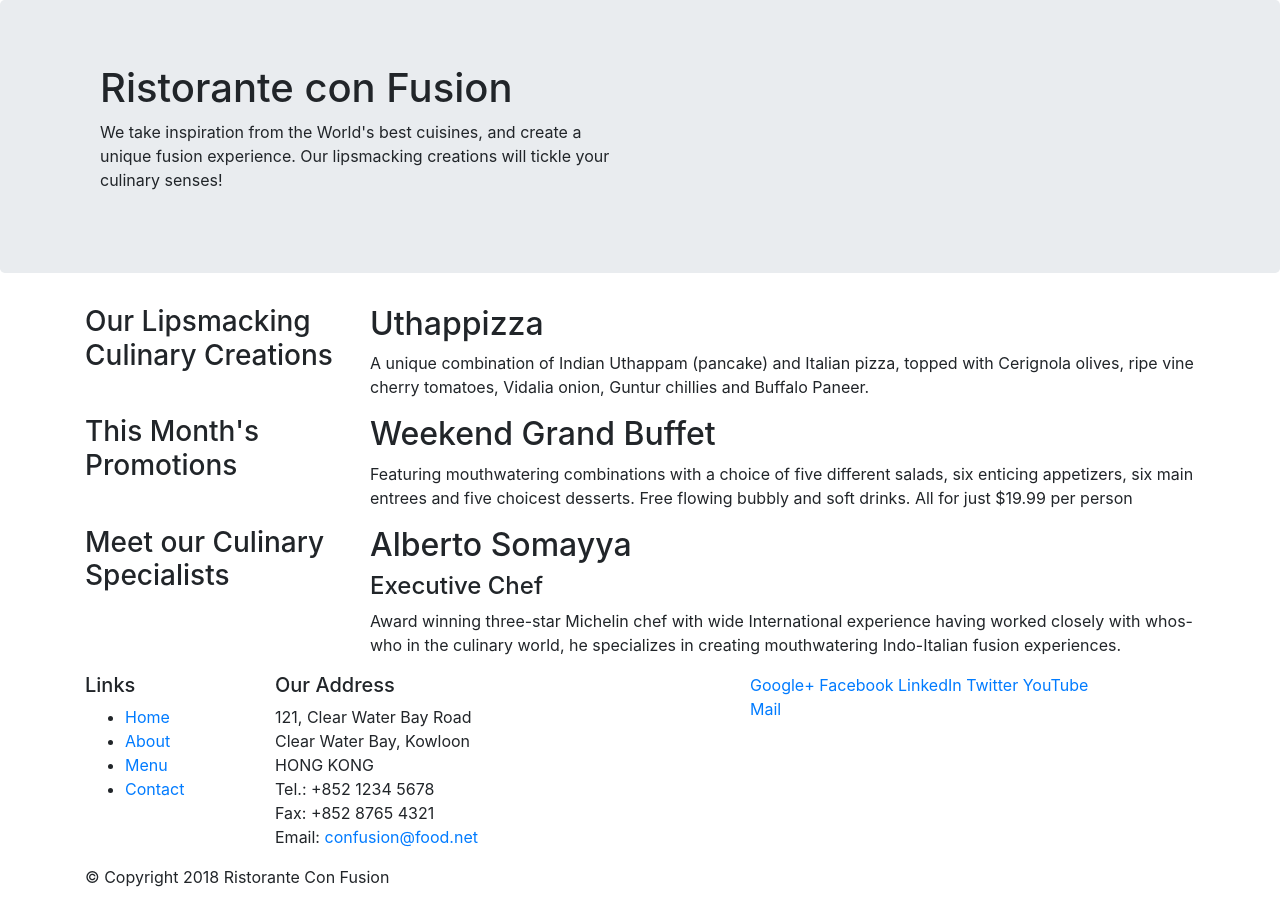
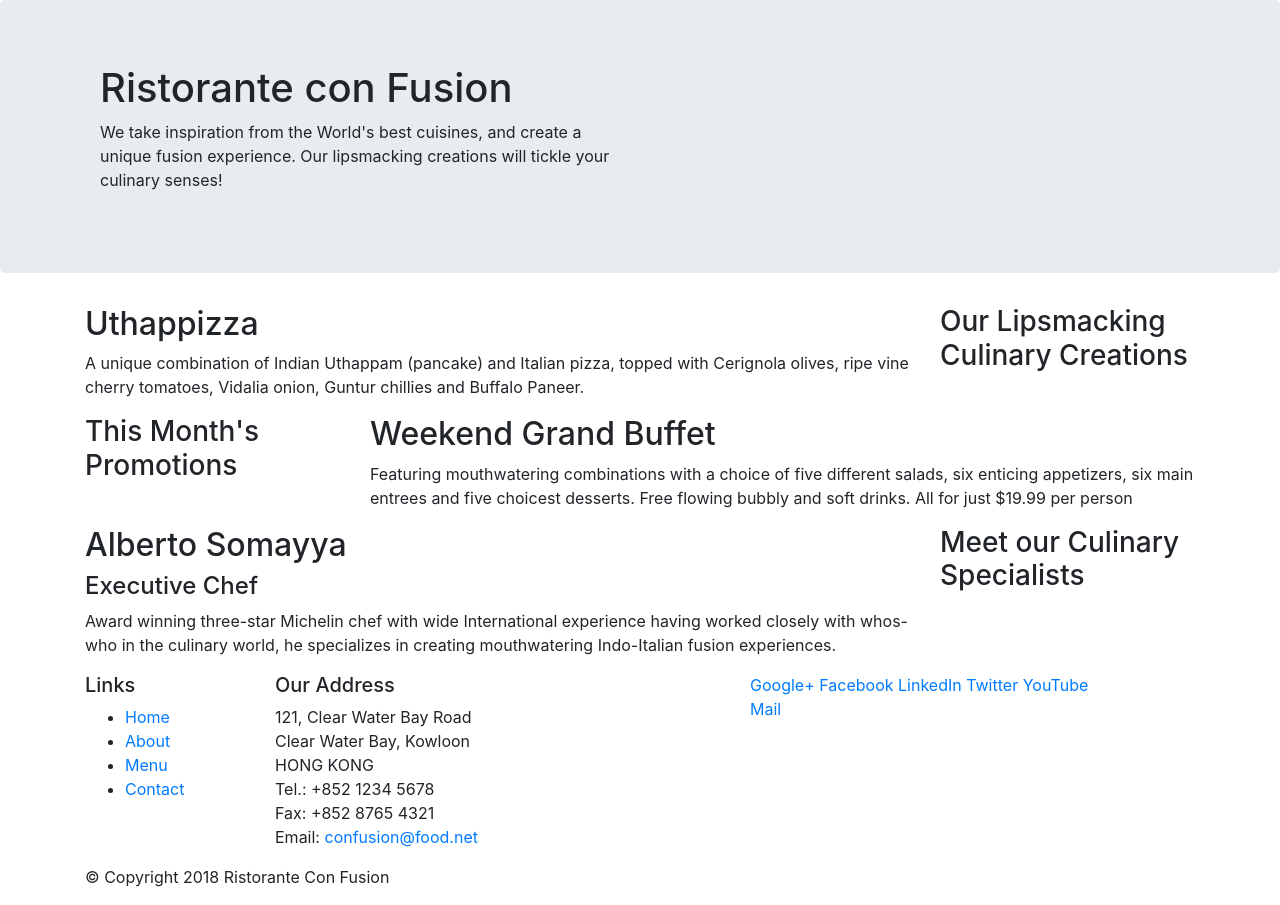
Before and after one commit to koriim/Bootstrap-starter, a website: page index.html in a window 1280 px wide. Drawn offline with nearby package versions, Linux system fonts and the light colour scheme.

Commit message:
adding repostioning setting

```diff
--- a/index.html
+++ b/index.html
@@ -27,10 +27,10 @@
 
     <div class="container">
         <div class="row">
-            <div class="col-12 col-sm-4 col-md-3">
+            <div class="col-12 col-sm-4 order-sm-last col-md-3">
                 <h3>Our Lipsmacking Culinary Creations</h3>
             </div>
-            <div class="col col-sm col-md">
+            <div class="col col-sm order-sm-first col-md">
                 <h2>Uthappizza</h2>
                 <p>A unique combination of Indian Uthappam (pancake) and Italian pizza, topped with Cerignola olives, ripe vine cherry tomatoes, Vidalia onion, Guntur chillies and Buffalo Paneer.</p>
             </div>
@@ -48,10 +48,10 @@
         </div>
 
         <div class="row">
-            <div class="col-12 col-sm-4 col-md-3">
+            <div class="col-12 col-sm-4 order-sm-last col-md-3">
                 <h3>Meet our Culinary Specialists</h3>
             </div>
-            <div class="col col-sm col-md">
+            <div class="col col-sm order-sm-first col-md">
                 <h2>Alberto Somayya</h2>
                 <h4>Executive Chef</h4>
                 <p>Award winning three-star Michelin chef with wide International experience having worked closely with whos-who in the culinary world, he specializes in creating mouthwatering Indo-Italian fusion experiences. </p>
```
